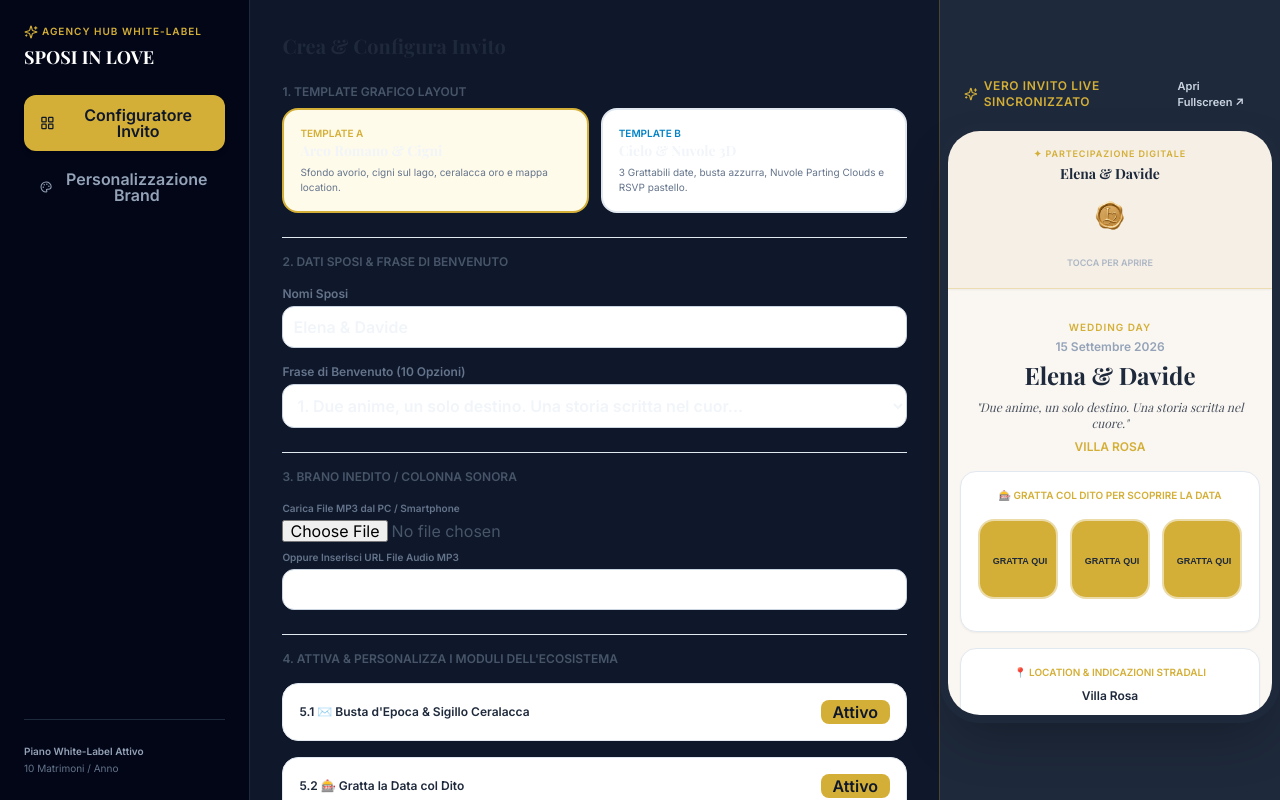
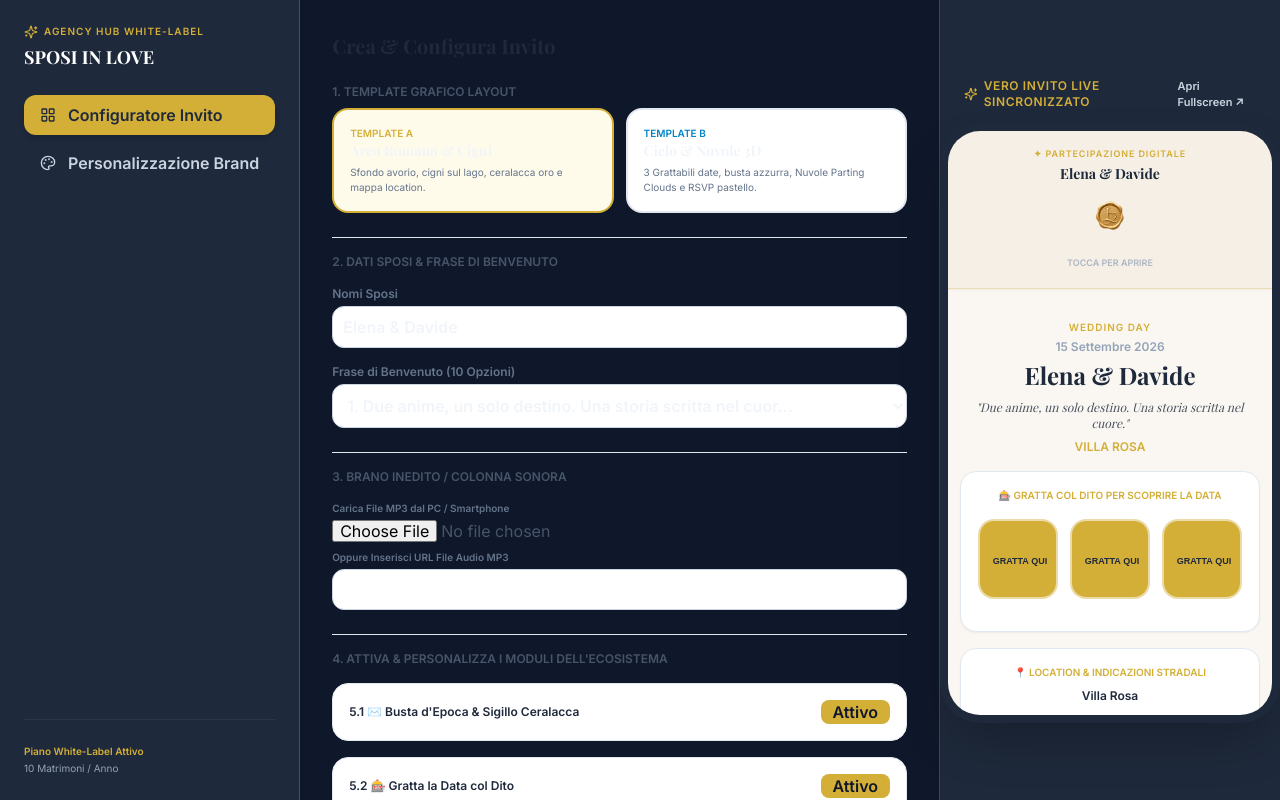
Before and after one commit to Rickym2025/love, a Next.js app: page /agency/sposi-in-love in a window 1280 px wide. Built offline with nearby package versions, Linux system fonts and the light colour scheme; a web font is replaced by a local one.

Commit message:
Update AgencySidebar.tsx

```diff
--- a/src/components/agency/AgencySidebar.tsx
+++ b/src/components/agency/AgencySidebar.tsx
@@ -7,40 +7,44 @@ export interface AgencySidebarProps {
   agencyId?: string;
   activeTab: string;
   setActiveTab: (tab: string) => void;
+  style?: React.CSSProperties;
 }
 
 export default function AgencySidebar({
   agencyId = "sposi-in-love",
   activeTab,
   setActiveTab,
+  style,
 }: AgencySidebarProps) {
-  // Protezione totale su agencyId per evitare TypeError .replace
   const formattedAgencyName = (agencyId || "sposi-in-love")
     .replace(/-/g, " ")
     .toUpperCase();
 
   return (
-    <div className="w-64 bg-slate-950 text-slate-200 border-r border-slate-800 p-6 flex flex-col justify-between min-h-screen">
+    <aside
+      style={style}
+      className="bg-[#1E293B] text-[#FAF7F2] border-r border-[#D4AF37]/30 p-6 flex flex-col justify-between h-screen flex-shrink-0 select-none overflow-y-auto"
+    >
       <div className="space-y-6">
-        {/* LOGO AGENZIA */}
+        {/* LOGO E NOME AGENZIA */}
         <div className="space-y-1">
-          <span className="text-[10px] font-bold uppercase tracking-widest text-[#D4AF37] flex items-center gap-1">
-            <Sparkles className="w-3.5 h-3.5" /> Agency Hub White-Label
+          <span className="text-[10px] font-bold uppercase tracking-widest text-[#D4AF37] flex items-center gap-1.5">
+            <Sparkles className="w-3.5 h-3.5 text-[#D4AF37]" /> Agency Hub White-Label
           </span>
           <h1 className="font-serif font-bold text-lg text-white truncate">
             {formattedAgencyName}
           </h1>
         </div>
 
-        {/* MENU TAB */}
+        {/* MENU NAVIGAZIONE */}
         <nav className="space-y-2">
           <button
             type="button"
             onClick={() => setActiveTab("create")}
-            className={`w-full flex items-center gap-3 px-4 py-3 rounded-xl text-xs font-bold transition-colors ${
+            className={`w-full flex items-center gap-3 px-4 py-3 rounded-xl text-xs font-bold transition-all ${
               activeTab === "create"
-                ? "bg-[#D4AF37] text-slate-900 shadow-md"
-                : "text-slate-400 hover:bg-slate-900 hover:text-white"
+                ? "bg-[#D4AF37] text-[#1E293B] shadow-md"
+                : "text-slate-300 hover:bg-[#FAF7F2]/10 hover:text-white"
             }`}
           >
             <LayoutGrid className="w-4 h-4" /> Configuratore Invito
@@ -49,10 +53,10 @@ export default function AgencySidebar({
           <button
             type="button"
             onClick={() => setActiveTab("brand")}
-            className={`w-full flex items-center gap-3 px-4 py-3 rounded-xl text-xs font-bold transition-colors ${
+            className={`w-full flex items-center gap-3 px-4 py-3 rounded-xl text-xs font-bold transition-all ${
               activeTab === "brand"
-                ? "bg-[#D4AF37] text-slate-900 shadow-md"
-                : "text-slate-400 hover:bg-slate-900 hover:text-white"
+                ? "bg-[#D4AF37] text-[#1E293B] shadow-md"
+                : "text-slate-300 hover:bg-[#FAF7F2]/10 hover:text-white"
             }`}
           >
             <Palette className="w-4 h-4" /> Personalizzazione Brand
@@ -60,10 +64,10 @@ export default function AgencySidebar({
         </nav>
       </div>
 
-      <div className="pt-6 border-t border-slate-800 text-[10px] text-slate-500">
-        <p className="font-bold text-slate-400">Piano White-Label Attivo</p>
+      <div className="pt-6 border-t border-slate-700/60 text-[10px] text-slate-400">
+        <p className="font-bold text-[#D4AF37]">Piano White-Label Attivo</p>
         <p className="mt-0.5">10 Matrimoni / Anno</p>
       </div>
-    </div>
+    </aside>
   );
 }
```
